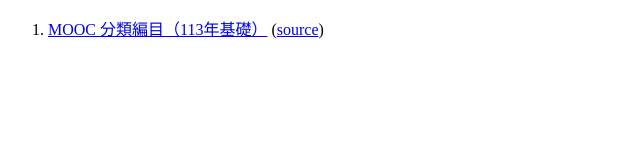
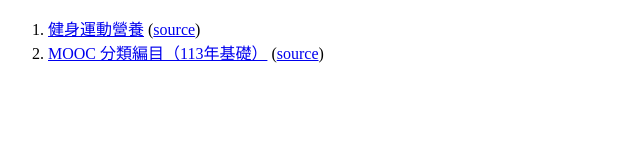
Before and after one commit to democwise2016/action-MOOC-Podcast, a plain HTML site: page index.html in a window 1280 px wide. Shown: the whole page, without its empty margins (0-640 px from the left). Drawn offline with Linux system fonts and the light colour scheme.

Commit message:
Deploying to gh-pages from @ democwise2016/action-MOOC-Podcast@070bb49ba6d30edea0d6c631805086bfb729ab58 🚀

```diff
--- a/index.html
+++ b/index.html
@@ -7,6 +7,10 @@
 <body>
 <ol>
 <li>
+      <a href="https://democwise2016.github.io/action-MOOC-Podcast/Fitness_and_Sports_Nutrition.-ub_kIiaefXJpw.rss" target="_blank">健身運動營養</a>
+      (<a href="https://youtu.be/kIiaefXJpw" target="_blank">source</a>)
+    </li>
+<li>
       <a href="https://democwise2016.github.io/action-MOOC-Podcast/MOOC_Classification_Cataloging-ub_Nan7f398sXI.rss" target="_blank">MOOC 分類編目（113年基礎）</a>
       (<a href="https://www.youtube.com/watch?v=Nan7f398sXI" target="_blank">source</a>)
     </li></ol>
```
